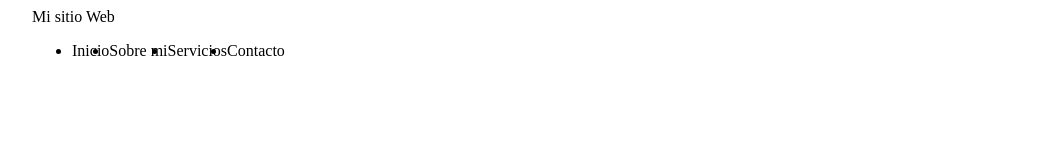
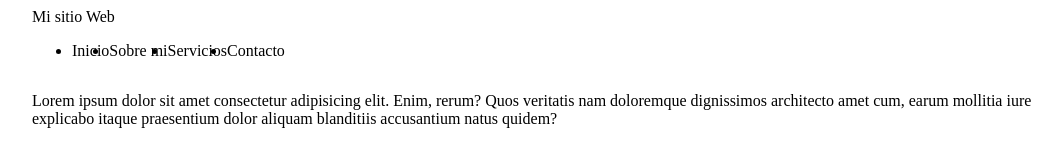
Before and after one commit to jhonnybp/Prueba-web, a plain HTML site: page index.html in a window 1280 px wide. Shown: the whole page, without its empty margins (108-1170 px from the left). Drawn offline with Linux system fonts and the light colour scheme.

Commit message:
Agregando parrafos a la web

```diff
--- a/index.html
+++ b/index.html
@@ -19,6 +19,11 @@
                 <li>Contacto</li>
             </ul>
         </header>
+        <main>
+            <p>
+                Lorem ipsum dolor sit amet consectetur adipisicing elit. Enim, rerum? Quos veritatis nam doloremque dignissimos architecto amet cum, earum mollitia iure explicabo itaque praesentium dolor aliquam blanditiis accusantium natus quidem?
+            </p>
+        </main>
     </div>
 
 </body>
```
